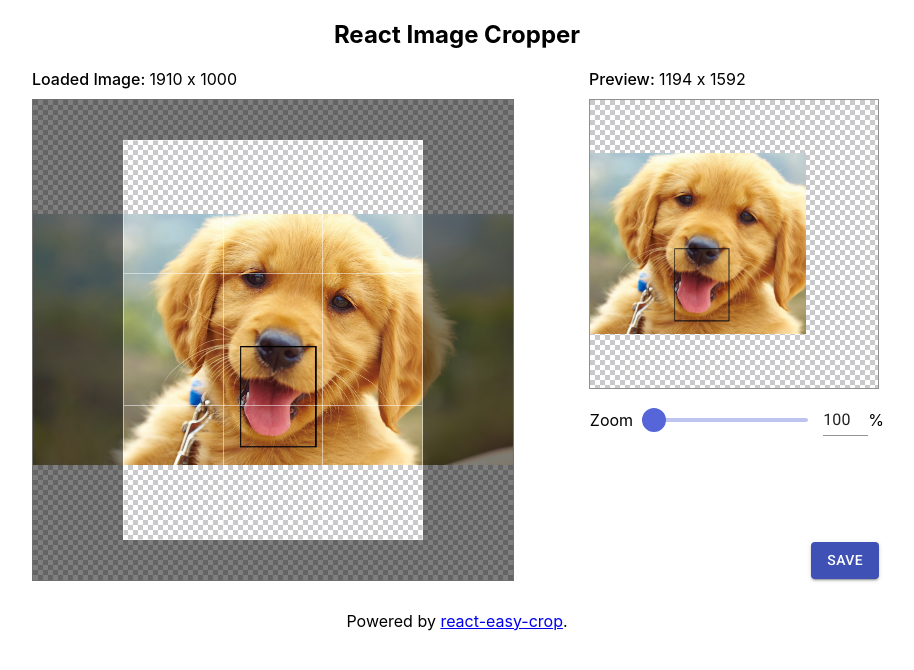
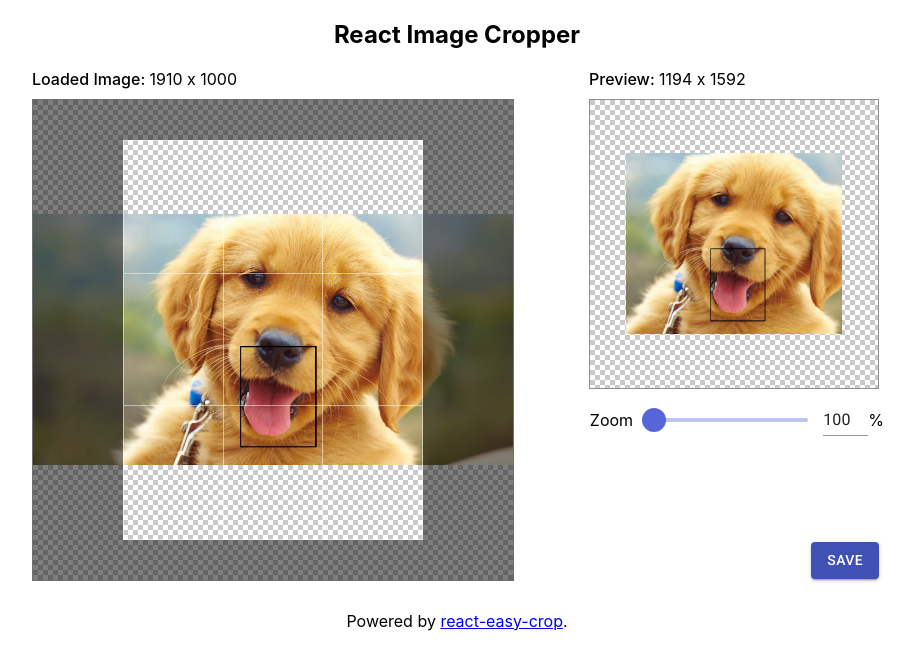
Before and after one commit to completejavascript/react-image-cropper, a React (Create React App) app: page / in a window 1280 px wide. Shown: the top 670 px of the page, without its empty margins (183-1097 px from the left). Built offline with nearby package versions, Linux system fonts and the light colour scheme.

Commit message:
Center image in preview section

```diff
--- a/src/components/ImageCrop/ImageCrop.js
+++ b/src/components/ImageCrop/ImageCrop.js
@@ -65,7 +65,12 @@ const PreviewImage = ({
         width: largerPreviewSize ? PREVIEW_CONTAINER_SIZE : toWidth,
         height: largerPreviewSize ? PREVIEW_CONTAINER_SIZE : toHeight,
         backgroundImage: `url('images/fake-transparent.png')`,
-        backgroundRepeat: 'repeat'
+        backgroundRepeat: 'repeat',
+        border: '1px solid #909090',
+        marginBottom: '15px',
+        display: 'flex',
+        justifyContent: 'center',
+        alignItems: 'center'
       }}
     >
       {croppedAreaPixels && (
--- a/src/components/ImageCrop/ImageCrop.scss
+++ b/src/components/ImageCrop/ImageCrop.scss
@@ -25,13 +25,6 @@
       justify-content: space-between;
       height: 480px;
       .top {
-        .preview-background {
-          border: 1px solid #909090;
-          margin-bottom: 15px;
-          .image-preview {
-            margin-bottom: 10px;
-          }
-        }
         .zoom-section {
           display: flex;
           justify-content: center;
```
